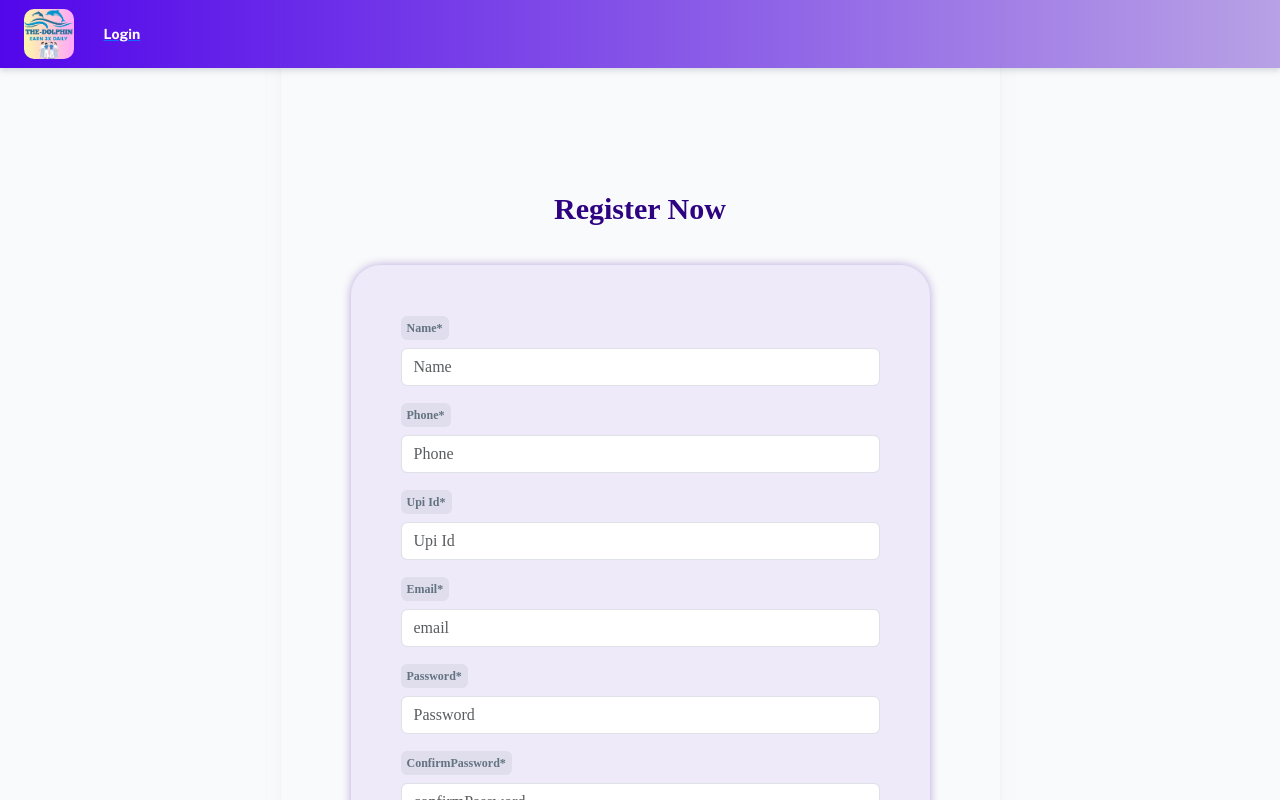
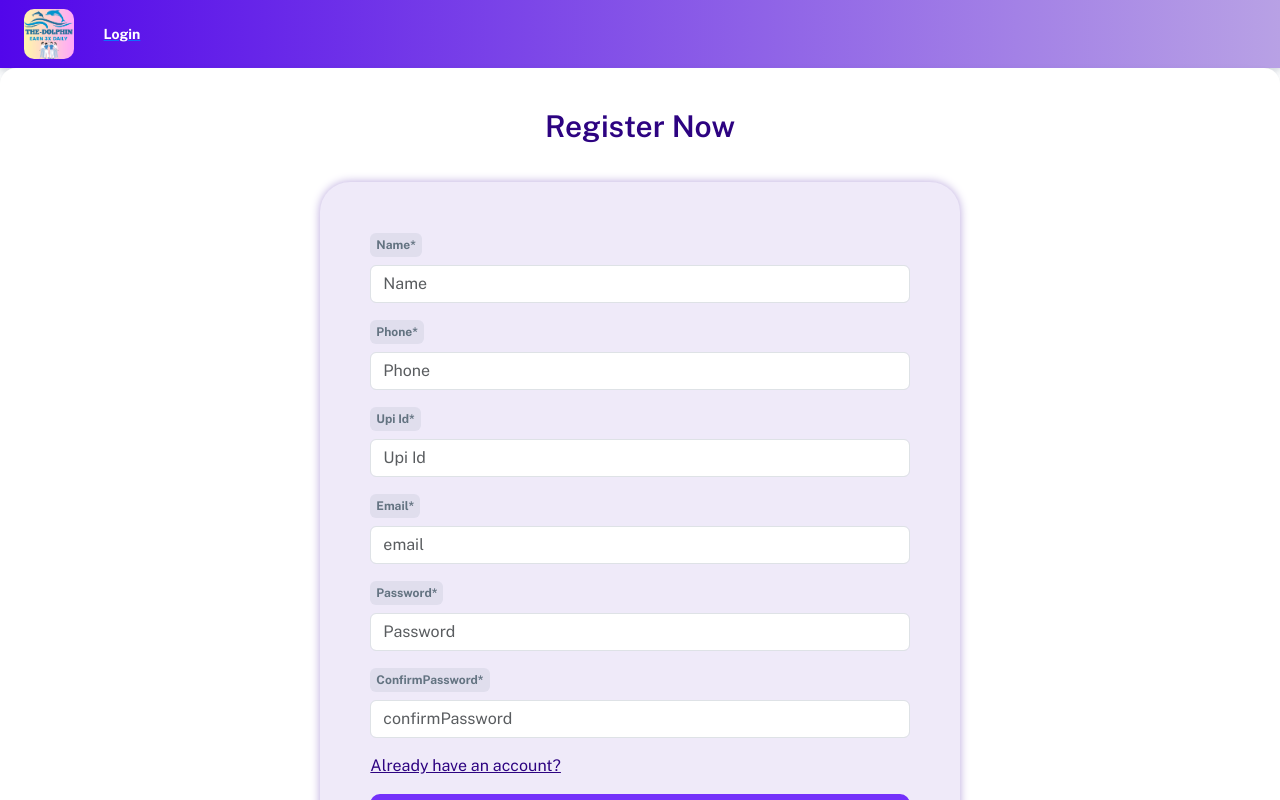
Before and after one commit to grootacademy/mlm-project-frontend, a React (Vite) app: page /register in a window 1280 px wide. Shown: the top 800 px of the page. Built offline with nearby package versions, Linux system fonts and the light colour scheme.

Commit message:
css conflicts

```diff
--- a/src/components/style.css
+++ b/src/components/style.css
@@ -103,7 +103,6 @@ button:hover {
 
 .signupBox {
     padding: 30px;
-    width: 50%;
 
 }
 
--- a/src/layouts/user/header.jsx
+++ b/src/layouts/user/header.jsx
@@ -65,7 +65,7 @@ function ResponsiveAppBar() {
             }}
           >
             <Link to="/" style={{ color: "white" }}>
-              <img src='./public/assets/logo.png' width={50} style={{ borderRadius: "10px" }} />
+              <img src='/assets/logo.png' width={50} style={{ borderRadius: "10px" }} />
 
             </Link>
           </Typography>
@@ -113,7 +113,7 @@ function ResponsiveAppBar() {
               textDecoration: 'none',
             }}
           >
-            <img src='./public/assets/logo.png' width={50} style={{ borderRadius: "10px" }} />
+            <img src='/assets/logo.png' width={50} style={{ borderRadius: "10px" }} />
 
           </Typography>
 
--- a/src/pages/login.jsx
+++ b/src/pages/login.jsx
@@ -1,10 +1,10 @@
 import { Helmet } from 'react-helmet-async';
 
+import "src/sections/login/loginstyle.css"
 import { LoginView } from 'src/sections/login';
 import { LoginHeader } from 'src/sections/login/header';
 
 // ----------------------------------------------------------------------
-
 export default function LoginPage() {
   return (
     <>
--- a/src/pages/style.css
+++ b/src/pages/style.css
@@ -103,7 +103,6 @@ button:hover {
 
 .signupBox {
     padding: 30px;
-    width: 50%;
 
 }
 
--- a/src/sections/home/home-view.jsx
+++ b/src/sections/home/home-view.jsx
@@ -37,15 +37,15 @@ export default function HomeView() {
       html: `
       <div style="display:flex;gap:20px;justify-content:center;padding:30px">
         <a href="https://facebook.com" target="_blank">
-          <image src="../../../public/assets/icons/Facebook_icon.png" height="50px" >
+          <image src="/assets/icons/Facebook_icon.png" height="50px" >
         </a>
 
         <a href="https://instagram.com" target="_blank">
-          <image src="../../../public/assets/icons/Instagram_icon.png" height="50px" >
+          <image src="/assets/icons/Instagram_icon.png" height="50px" >
         </a>
 
         <a href="https://twitter.com" target="_blank">
-          <image src="../../../public/assets/icons/Twitter X Icon.svg" height="50px" >
+          <image src="/assets/icons/Twitter X Icon.svg" height="50px" >
         </a>
       </div>`,
     })
--- a/src/sections/login/header.jsx
+++ b/src/sections/login/header.jsx
@@ -23,7 +23,7 @@ export function LoginHeader() {
 
   return (
     <AppBar position="static" sx={{
-      background: "linear-gradient(to right, purple, #c4e8fd)"
+      background: "linear-gradient(to left, #b8a1e5, #5206ea)"
     }}>
       <Container maxWidth="xl">
         <Toolbar disableGutters>
@@ -42,7 +42,7 @@ export function LoginHeader() {
             }}
           >
             <Link to="/" style={{ color: "white" }}>
-              <img src='./public/assets/logo.png' width={50} style={{ borderRadius: "10px" }} />
+              <img src='/assets/logo.png' width={50} style={{ borderRadius: "10px" }} />
             </Link>
           </Typography>
 
--- a/src/sections/login/login-view.jsx
+++ b/src/sections/login/login-view.jsx
@@ -26,8 +26,6 @@ import { BaseUrl } from 'src/Base_url';
 import Label from 'src/components/label';
 
 // eslint-disable-next-line perfectionist/sort-imports
-import "./loginstyle.css"
-
 
 // ----------------------------------------------------------------------
 
@@ -84,8 +82,6 @@ export default function LoginView() {
 
   const renderForm = (
     <>
-
-
       <div >
         <h5 className='text-center register mt-5'>Login Now</h5>
         <div className='signupBox d-flex justify-content-center flex-wrap align-items-center ' >
@@ -142,16 +138,11 @@ export default function LoginView() {
   );
 
   return (
-    <Box
-
-    >
-
-      <Stack alignItems="center" justifyContent="center" sx={{ height: 1 }}>
+    <Box >
+      <Stack alignItems="center" width="1000" justifyContent="center" sx={{ height: 1 }}>
         <Card
           sx={{
-            p: 5,
-            width: 1,
-            maxWidth: 420,
+            p: 3,
           }}
         >
           {renderForm}
--- a/src/sections/login/loginstyle.css
+++ b/src/sections/login/loginstyle.css
@@ -121,27 +121,3 @@ button,
     }
 
 }
-
-.css-1k6h0ga-MuiPaper-root-MuiCard-root {
-    background-color: unset !important;
-    color: #212B36;
-    -webkit-transition: box-shadow 300ms cubic-bezier(0.4, 0, 0.2, 1) 0ms;
-    transition: box-shadow 300ms cubic-bezier(0.4, 0, 0.2, 1) 0ms;
-    border-radius: 8px;
-    box-shadow: none;
-    overflow: visible !important;
-    box-shadow: 0 0 2px 0 rgba(145, 158, 171, 0.08), 0 12px 24px -4px rgba(145, 158, 171, 0.08);
-    border-radius: 16px;
-    position: relative;
-    z-index: 0;
-    padding: 40px;
-    width: 100%;
-    max-width: 719px !important;
-}
-
-.css-1oipgxg-MuiPaper-root-MuiAppBar-root {
-    /* width: 100vw; */
-    /* height: 100px; */
-    background-image: linear-gradient(to left, #b8a1e5, #5206ea) !important;
-
-}
--- a/src/sections/register/header.jsx
+++ b/src/sections/register/header.jsx
@@ -22,7 +22,7 @@ export function RegisterHeader() {
 
   return (
     <AppBar position="static" sx={{
-      background: "linear-gradient(to right, purple, #c4e8fd)"
+      background: "linear-gradient(to left, #b8a1e5, #5206ea)"
     }}>
       <Container maxWidth="xl">
         <Toolbar disableGutters>
@@ -41,7 +41,7 @@ export function RegisterHeader() {
             }}
           >
             <Link to="/" style={{ color: "white" }}>
-              <img src='./public/assets/logo.png' width={50} style={{ borderRadius: "10px" }} />
+              <img src='/assets/logo.png' width={50} style={{ borderRadius: "10px" }} />
 
             </Link>
           </Typography>
--- a/src/sections/register/register-view.jsx
+++ b/src/sections/register/register-view.jsx
@@ -137,8 +137,8 @@ export default function RegisterView() {
   };
 
   const renderForm = (
-    <div style={{ marginTop: "16rem" }} >
-      <h5 className='text-center register mt-5'>Register Now</h5>
+    <div >
+      <h5 className='text-center register'>Register Now</h5>
       <div className='signupBox d-flex justify-content-center flex-wrap align-items-center ' >
         <form className='signusform' >
           <div className='row'>
@@ -199,24 +199,18 @@ export default function RegisterView() {
   return (
     <Box
       sx={{
-
-        height: 1,
         overflow: "visible"
       }}
     >
-
-
-      <Stack alignItems="center" justifyContent="center" sx={{ height: 1, overflow: "visible" }}>
+      <Stack alignItems="center" justifyContent="center" >
         <Card
           sx={{
             p: 5,
             width: 1,
-            maxWidth: 420,
+            // maxWidth: 420,
           }}
-          style={{ overflow: "visible" }}
+
         >
-
-
           {renderForm}
         </Card>
       </Stack>
--- a/src/sections/register/registerstyle.css
+++ b/src/sections/register/registerstyle.css
@@ -1,20 +1,3 @@
-* {
-    font-family: Arial, sans-serif;
-    /* display: flex; */
-    /* align-items: center; */
-    /* justify-content: center; */
-    height: auto;
-    /* margin: 0; */
-    /* padding: 0; */
-    /* background-image: linear-gradient(to left, #b8a6dc, #fff, #d4c3f4); */
-
-    font-family: 'Mooli', sans-serif;
-    font-family: 'Pixelify Sans', sans-serif;
-    font-family: 'Poppins', sans-serif;
-    font-family: 'Whisper', cursive;
-    font-family: 'Young Serif', serif;
-}
-
 .login-container {
     padding-left: 100px;
     padding-right: 100px;
@@ -121,27 +104,3 @@ button,
     }
 
 }
-
-.css-1k6h0ga-MuiPaper-root-MuiCard-root {
-    background-color: unset !important;
-    color: #212B36;
-    -webkit-transition: box-shadow 300ms cubic-bezier(0.4, 0, 0.2, 1) 0ms;
-    transition: box-shadow 300ms cubic-bezier(0.4, 0, 0.2, 1) 0ms;
-    border-radius: 8px;
-    box-shadow: none;
-    overflow: visible !important;
-    box-shadow: 0 0 2px 0 rgba(145, 158, 171, 0.08), 0 12px 24px -4px rgba(145, 158, 171, 0.08);
-    border-radius: 16px;
-    position: relative;
-    z-index: 0;
-    padding: 40px;
-    width: 100%;
-    max-width: 719px !important;
-}
-
-.css-1oipgxg-MuiPaper-root-MuiAppBar-root {
-    /* width: 100vw; */
-    /* height: 100px; */
-    background-image: linear-gradient(to left, #b8a1e5, #5206ea) !important;
-
-}
```
Also changed, not shown: src/global.css (line endings or trailing spaces).
